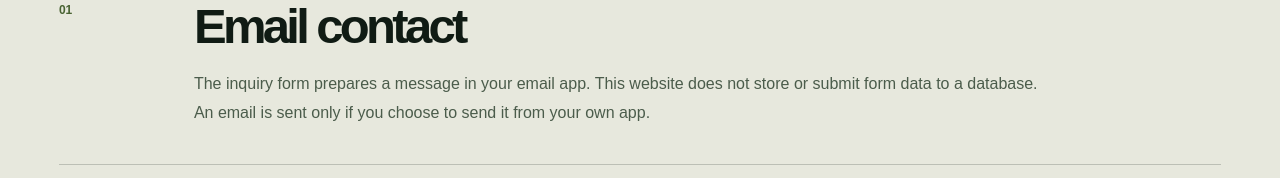
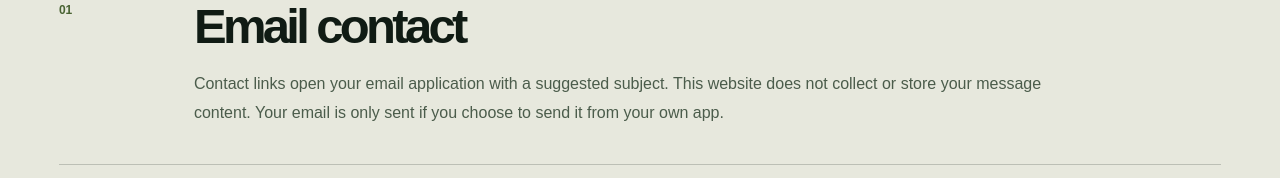
Before and after one commit to AgustinWojtyszyn/new_portfolioweb, a Next.js app: page /en/privacidad in a window 1280 px wide. Shown: the part 710-888 px from the top of the page. Built offline with nearby package versions, Linux system fonts and the light colour scheme; no server answers.

Commit message:
fix: align privacy statement with email-link contact flow

```diff
--- a/src/app/[lang]/privacidad/page.tsx
+++ b/src/app/[lang]/privacidad/page.tsx
@@ -20,11 +20,11 @@ export default async function PrivacyPage({params}:Params){
  if(!isLanguage(lang))notFound();
  const es=lang==='es';
  const blocks=es?[
-  ['Contacto por correo','El formulario de consulta prepara un mensaje en tu aplicación de correo. La página no almacena ni envía los datos del formulario a una base de datos. El correo se envía únicamente si elegís enviarlo desde tu propia aplicación.'],
+  ['Contacto por correo','Los enlaces de contacto abren tu aplicación de correo y preparan un mensaje con un asunto sugerido. Esta página no recopila ni almacena el contenido de ese mensaje. El correo solo se envía cuando elegís enviarlo desde tu aplicación.'],
   ['Estadísticas opcionales','Si la medición está activada, Google Analytics 4 solo se carga cuando elegís «Aceptar medición». Puede utilizar cookies o identificadores para analizar visitas. Si elegís «No, gracias», no se carga el script de Analytics. Tu decisión se guarda en el almacenamiento local de este navegador.'],
   ['Cambiar la decisión','Podés borrar los datos del sitio desde la configuración de tu navegador. La próxima vez que visites la página, podrás elegir de nuevo.'],
  ]:[
-  ['Email contact','The inquiry form prepares a message in your email app. This website does not store or submit form data to a database. An email is sent only if you choose to send it from your own app.'],
+  ['Email contact','Contact links open your email application with a suggested subject. This website does not collect or store your message content. Your email is only sent if you choose to send it from your own app.'],
   ['Optional analytics','If analytics is configured, Google Analytics 4 loads only after you select “Accept analytics”. It may use cookies or identifiers to measure site visits. Selecting “No, thanks” does not load the Analytics script. Your choice is stored locally in this browser.'],
   ['Change your choice','You can clear site data in your browser settings. On your next visit, you will be able to choose again.']
  ];
```
